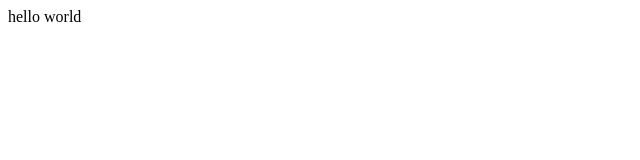
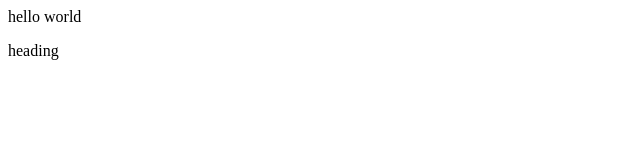
Before and after one commit to Pravesh-rajput/github-demo, a plain HTML site: page index.html in a window 1280 px wide. Shown: the full height of the page, 0-640 px from the left. Drawn offline with Linux system fonts and the light colour scheme.

Commit message:
add heading

```diff
--- a/index.html
+++ b/index.html
@@ -1 +1,2 @@
 <p>hello world</p>
+<h>heading </h>
```
